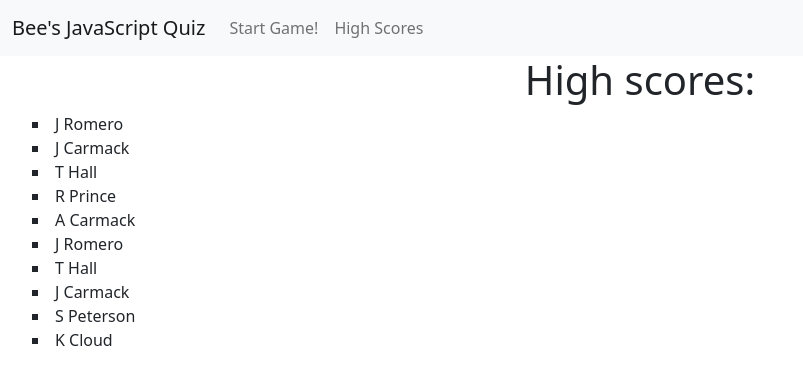
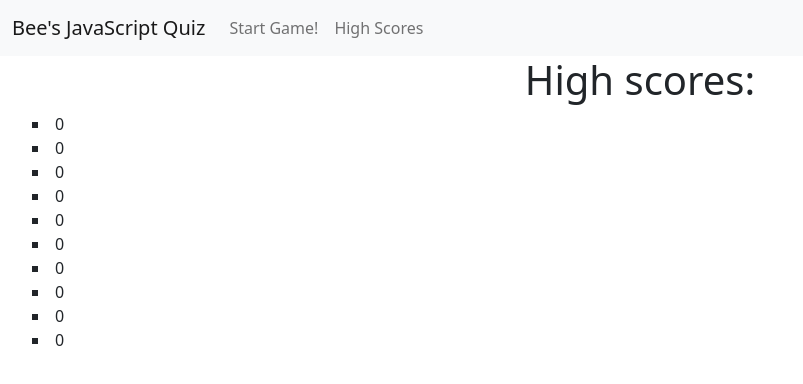
Before and after one commit to MadeOfBees/basicJSQuiz, a plain HTML site: page highScores.html in a window 1280 px wide. Shown: the whole page, without its empty margins (0-803 px from the left). Drawn offline with nearby package versions, Linux system fonts and the light colour scheme.

Commit message:
having issues

```diff
--- a/assets/script.js
+++ b/assets/script.js
@@ -20,19 +20,25 @@ var high7 = document.getElementById('hs7');
 var high8 = document.getElementById('hs8');
 var high9 = document.getElementById('hs9');
 var high10 = document.getElementById('hs10');
-var hi1 = `J Romero`;
-var hi2 = `J Carmack`;
-var hi3 = `T Hall`;
-var hi4 = `R Prince`;
-var hi5 = `A Carmack`;
-var hi6 = `J Romero`;
-var hi7 = `T Hall`;
-var hi8 = `J Carmack`;
-var hi9 = `S Peterson`;
-var hi10 = `K Cloud`;
+var time = document.getElementById('timer');
+var tScore
 var sScreen
 var hScreen
 var gScreen
+var tLeft = 45;
+
+function setTimer() {
+    var timerInterval = setInterval(function() {
+      tLeft--;
+      time.textContent = tLeft;
+      if(tLeft === 0) {
+        clearInterval(timerInterval);
+        saveHs;
+      }
+
+    }, 1000);
+  }
+
 // Basic Nav interaction
 startBtn.addEventListener("click", function () { { window.location.replace("./gameScreen.html"); } });
 hsBtn.addEventListener("click", function () { { window.location.replace("./highScores.html"); } });
@@ -70,20 +76,7 @@ function init() {
 }
 
 
-function highScore() {
-    mainScreen.textContent = ("High scores:");
-    smallScreen.style.listStyle = "square inside"
-    high1.textContent=(hi1);
-    high2.textContent=(hi2);
-    high3.textContent=(hi3);
-    high4.textContent=(hi4);
-    high5.textContent=(hi5);
-    high6.textContent=(hi6);
-    high7.textContent=(hi7);
-    high8.textContent=(hi8);
-    high9.textContent=(hi9);
-    high10.textContent=(hi10);
-}
+
 
 
 
@@ -91,7 +84,8 @@ function wrongAnswer(){
 alert(`Wrong answer`)
 }
 function startGame() {
-    var tScore = 1;
+    setTimer();
+    tScore = 1;
     smallScreen.style.listStyle = "square inside"
     mainScreen.textContent = (quest1.question);
     an1.textContent=(quest1.ans1);
@@ -255,6 +249,21 @@ function saveHs(){
     an3.removeEventListener("click", saveHs);
     an4.removeEventListener("click", saveHs);
     console.log(`save user high score`)
+    localStorage.setItem(`pScore`, tScore);
 }
-
+function highScore() {
+    mainScreen.textContent = ("High scores:");
+    smallScreen.style.listStyle = "square inside"
+    high1.textContent=(0);
+    high2.textContent=(0);
+    high3.textContent=(0);
+    high4.textContent=(0);
+    high5.textContent=(0);
+    high6.textContent=(0);
+    high7.textContent=(0);
+    high8.textContent=(0);
+    high9.textContent=(0);
+    high10.textContent=(0);
+    if(pScore){high1.textContent = localStorage.getItem(pScore)}
+}
 init();
```
Also changed, not shown: gameScreen.html (+1 -0 lines).
